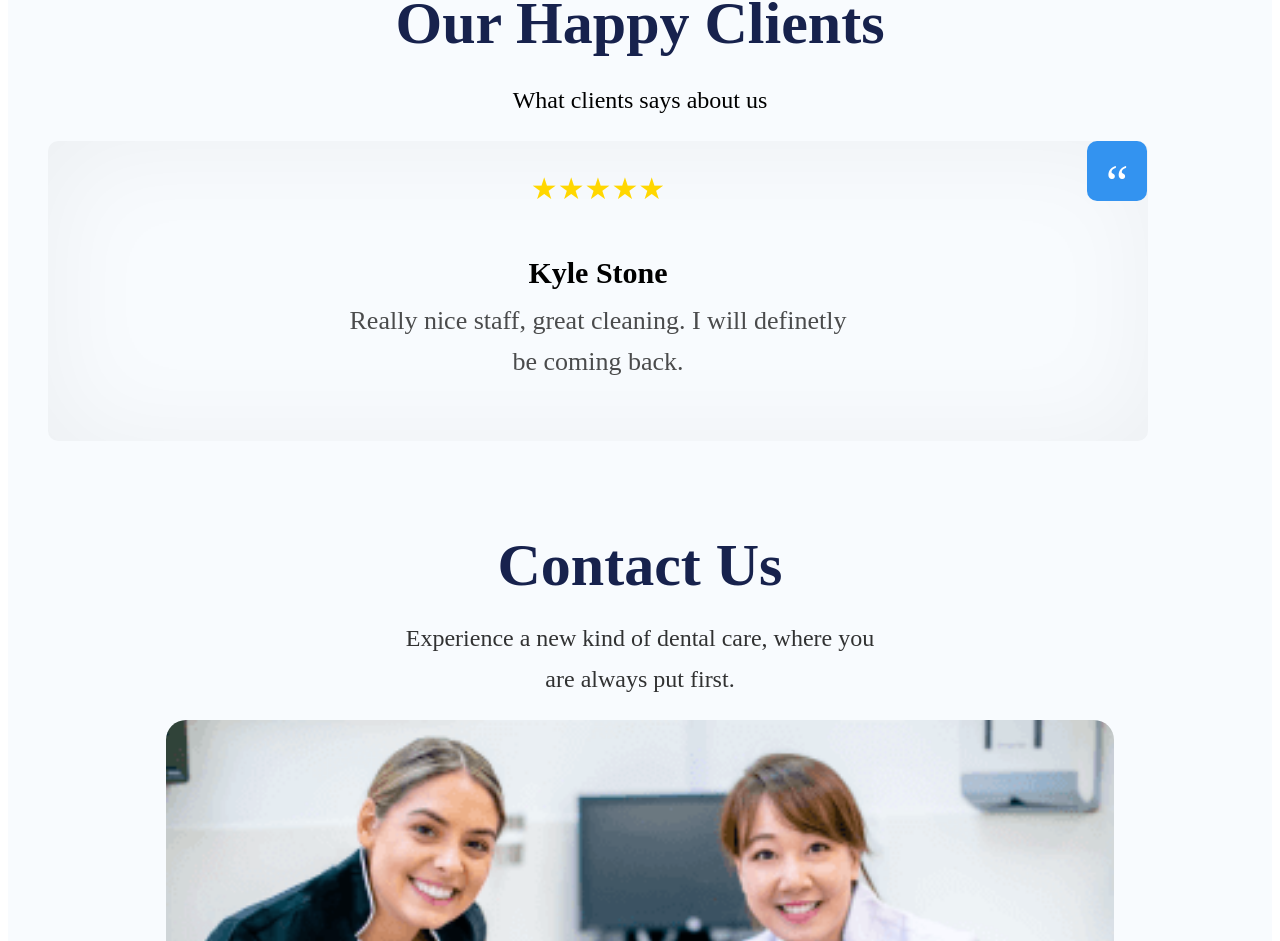
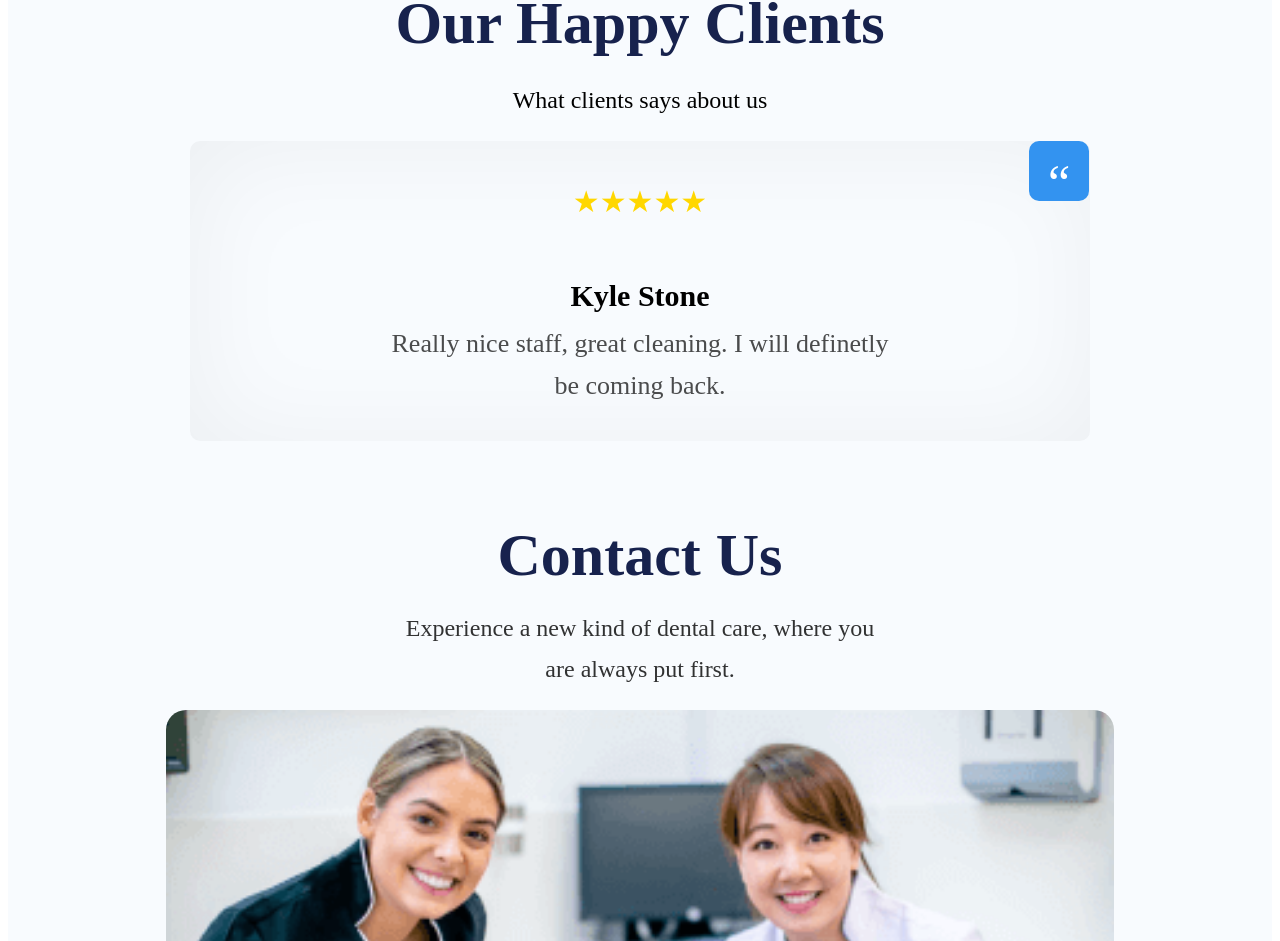
Before and after one commit to idenispankov/lake_mead_dental_next_js, a Next.js app: page / in a window 1280 px wide. Shown: the part 4466-5407 px from the top of the page. Built offline with nearby package versions, Linux system fonts and the light colour scheme.

Commit message:
testimonials width fixed

```diff
--- a/components/Testimonials/Testimonials.module.css
+++ b/components/Testimonials/Testimonials.module.css
@@ -20,11 +20,15 @@
 }
 
 .carousel__item {
+  display: flex;
+  flex-direction: column;
+  justify-content: center;
+  align-items: center;
   margin: 0 auto;
+  width: calc(100% - 20px);
   max-width: 450px;
-  min-height: 180px;
+  min-height: 160px;
   padding: 20px;
-  margin: 0 10px;
   position: relative;
   border-radius: 10px;
   box-shadow: inset 3px 4px 107px rgba(0, 0, 0, 0.05);
@@ -49,7 +53,6 @@
 .carousel__text {
   font-size: 14px;
   opacity: 0.7;
-  padding-bottom: 20px;
 }
 
 .carousel__quotes {
@@ -91,7 +94,7 @@
   }
   .carousel__item {
     min-height: 300px;
-    max-width: 1100px;
+    max-width: 900px;
   }
   .carousel__heading {
     font-size: 30px;
```
